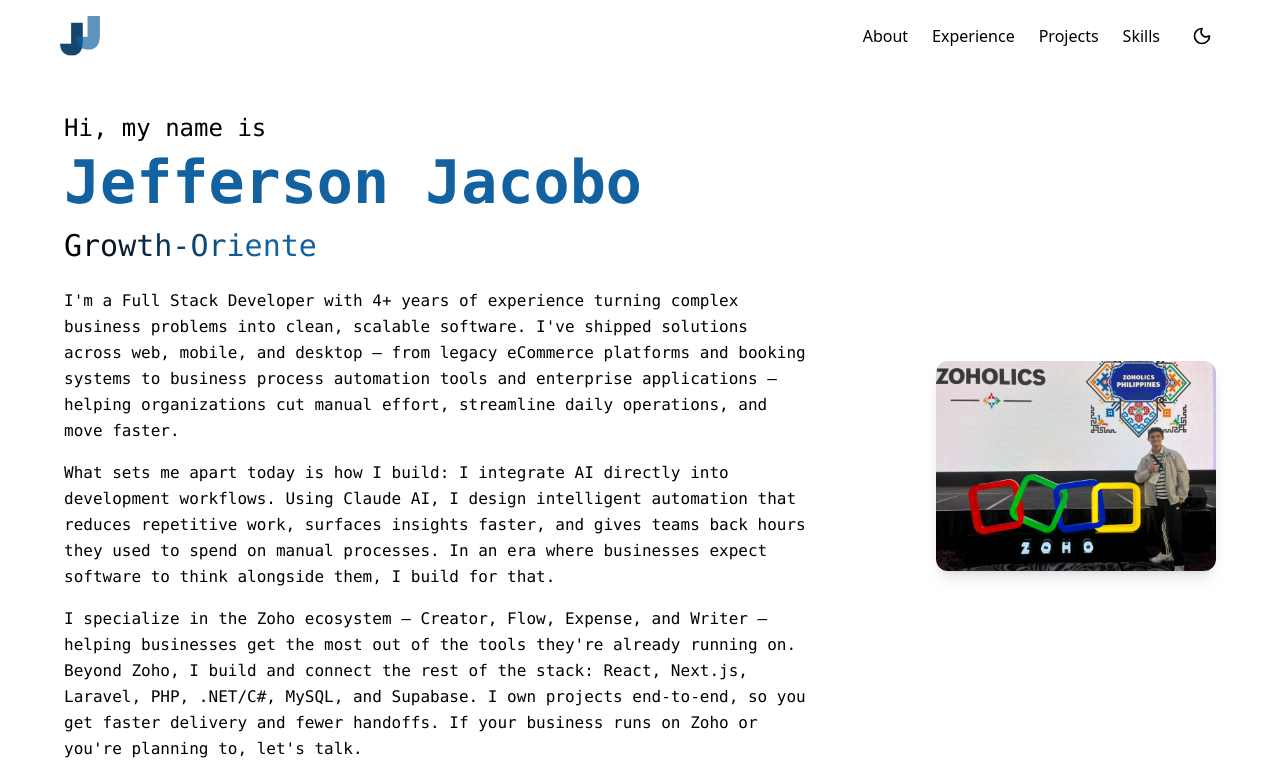
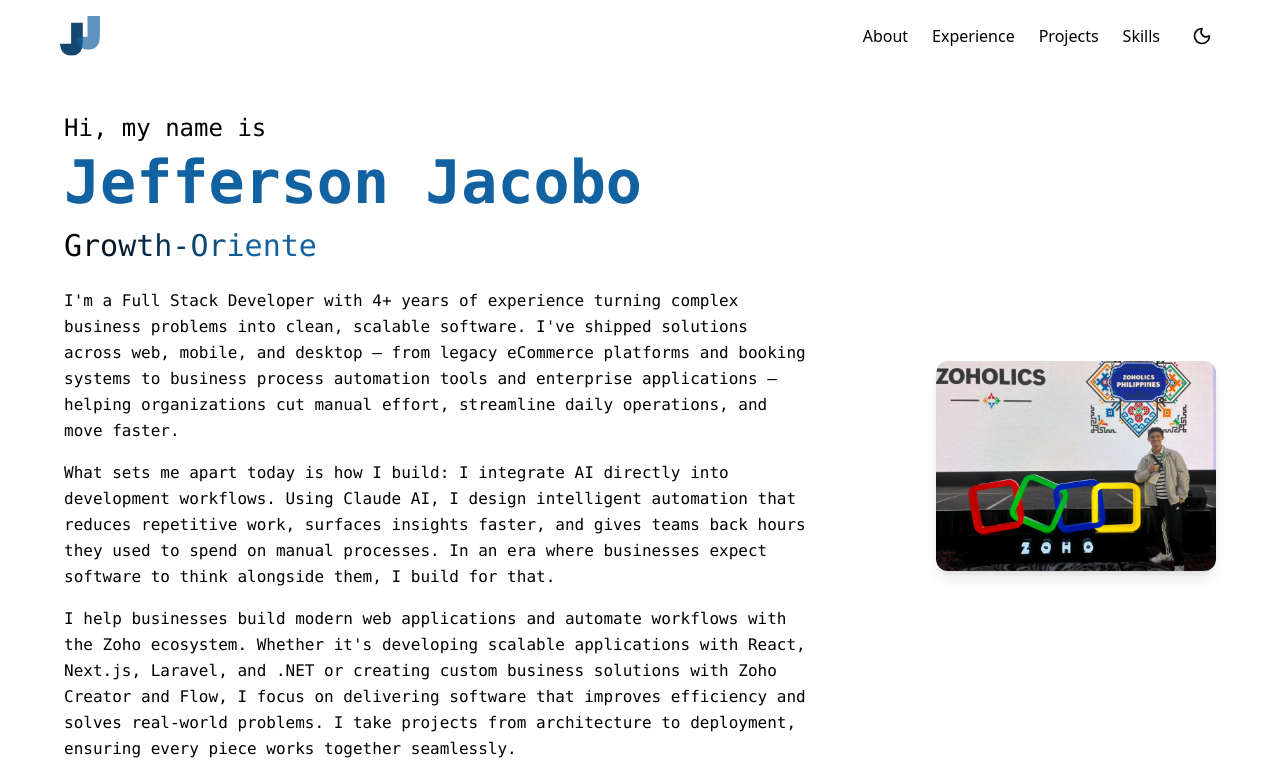
Before and after one commit to jjacobo-00/portfolio-v2, a React (Vite) app: page / in a window 1280 px wide. Shown: the top 776 px of the page. Built offline with nearby package versions, Linux system fonts and the light colour scheme.

Commit message:
Update about

```diff
--- a/src/components/About.jsx
+++ b/src/components/About.jsx
@@ -62,13 +62,13 @@
         </p>
 
         <p className="text-sm sm:text-base leading-relaxed">
-          I specialize in the Zoho ecosystem — Creator, Flow, Expense, and
-          Writer — helping businesses get the most out of the tools they're
-          already running on. Beyond Zoho, I build and connect the rest of the
-          stack: React, Next.js, Laravel, PHP, .NET/C#, MySQL, and Supabase. I
-          own projects end-to-end, so you get faster delivery and fewer
-          handoffs. If your business runs on Zoho or you're planning to, let's
-          talk.
+          I help businesses build modern web applications and automate workflows
+          with the Zoho ecosystem. Whether it's developing scalable applications
+          with React, Next.js, Laravel, and .NET or creating custom business
+          solutions with Zoho Creator and Flow, I focus on delivering software
+          that improves efficiency and solves real-world problems. I take
+          projects from architecture to deployment, ensuring every piece works
+          together seamlessly.
         </p>
 
         <motion.div
```
